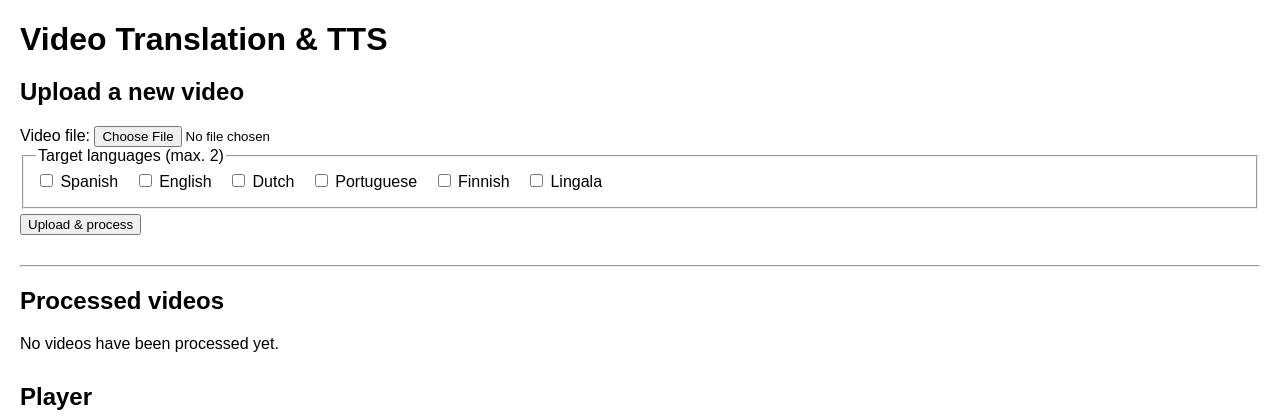
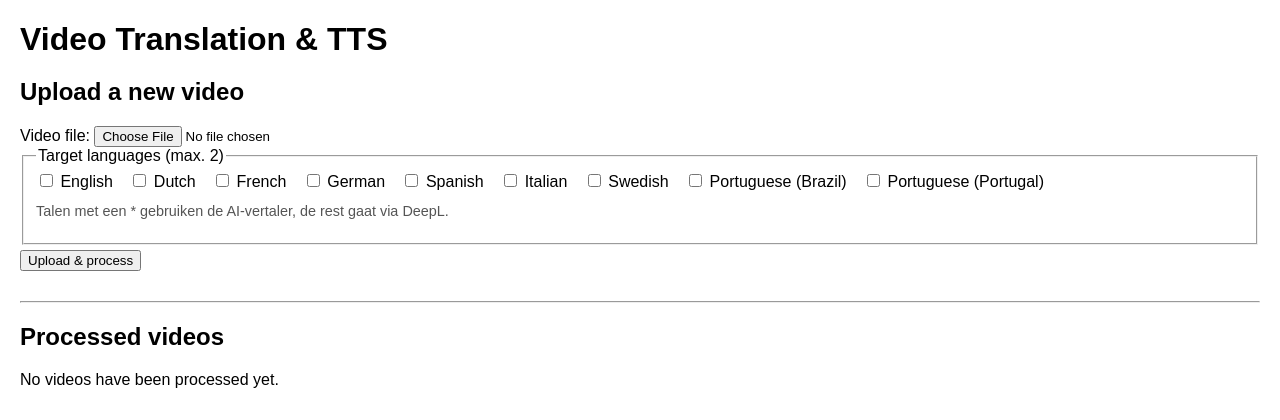
Before and after one commit to KaatCAIBXL/video-translator, a FastAPI app: page / in a window 1280 px wide. Shown: the top 420 px of the page. Run offline with FastAPI, Linux system fonts and the light colour scheme; data that the repository does not hold is empty.

Commit message:
Update index.html

```diff
--- a/app/templates/index.html
+++ b/app/templates/index.html
@@ -16,12 +16,13 @@
         </label>
         <fieldset>
             <legend>Target languages (max. 2)</legend>
-            <label><input type="checkbox" name="languages" value="es"> Spanish </label>
-            <label><input type="checkbox" name="languages" value="en"> English </label>
-            <label><input type="checkbox" name="languages" value="nl"> Dutch </label>
-            <label><input type="checkbox" name="languages" value="pt"> Portuguese </label>
-            <label><input type="checkbox" name="languages" value="fi"> Finnish </label>
-            <label><input type="checkbox" name="languages" value="ln"> Lingala </label>
+            {% for lang in available_languages %}
+            <label>
+                <input type="checkbox" name="languages" value="{{ lang.code }}">
+                {{ lang.label }}{% if lang.provider == "ai" %}*{% endif %}
+            </label>
+            {% endfor %}
+            <p class="language-hint">Talen met een * gebruiken de AI-vertaler, de rest gaat via DeepL.</p>
         </fieldset>
         <button type="submit">Upload & process</button>
     </form>
```
